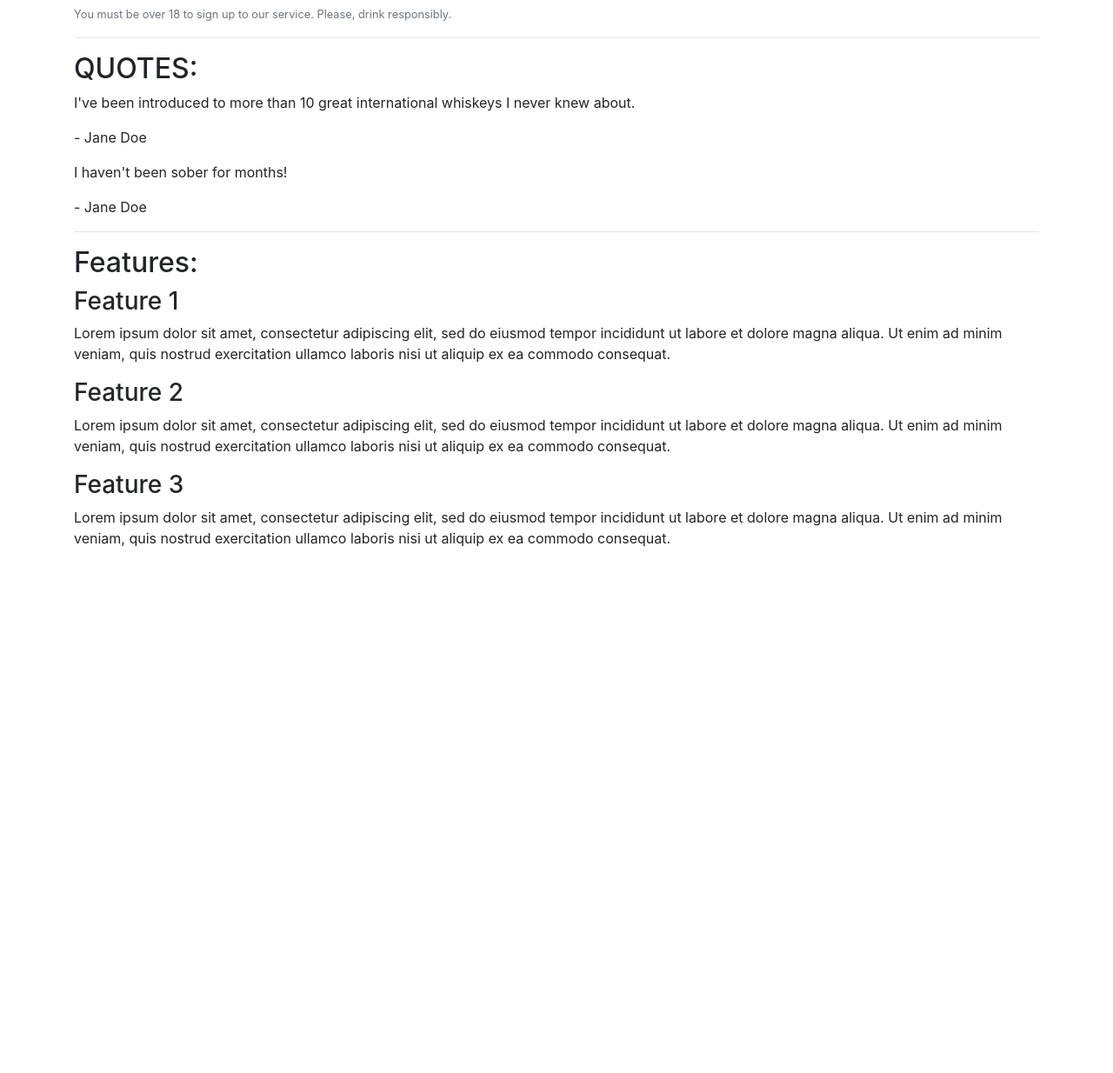
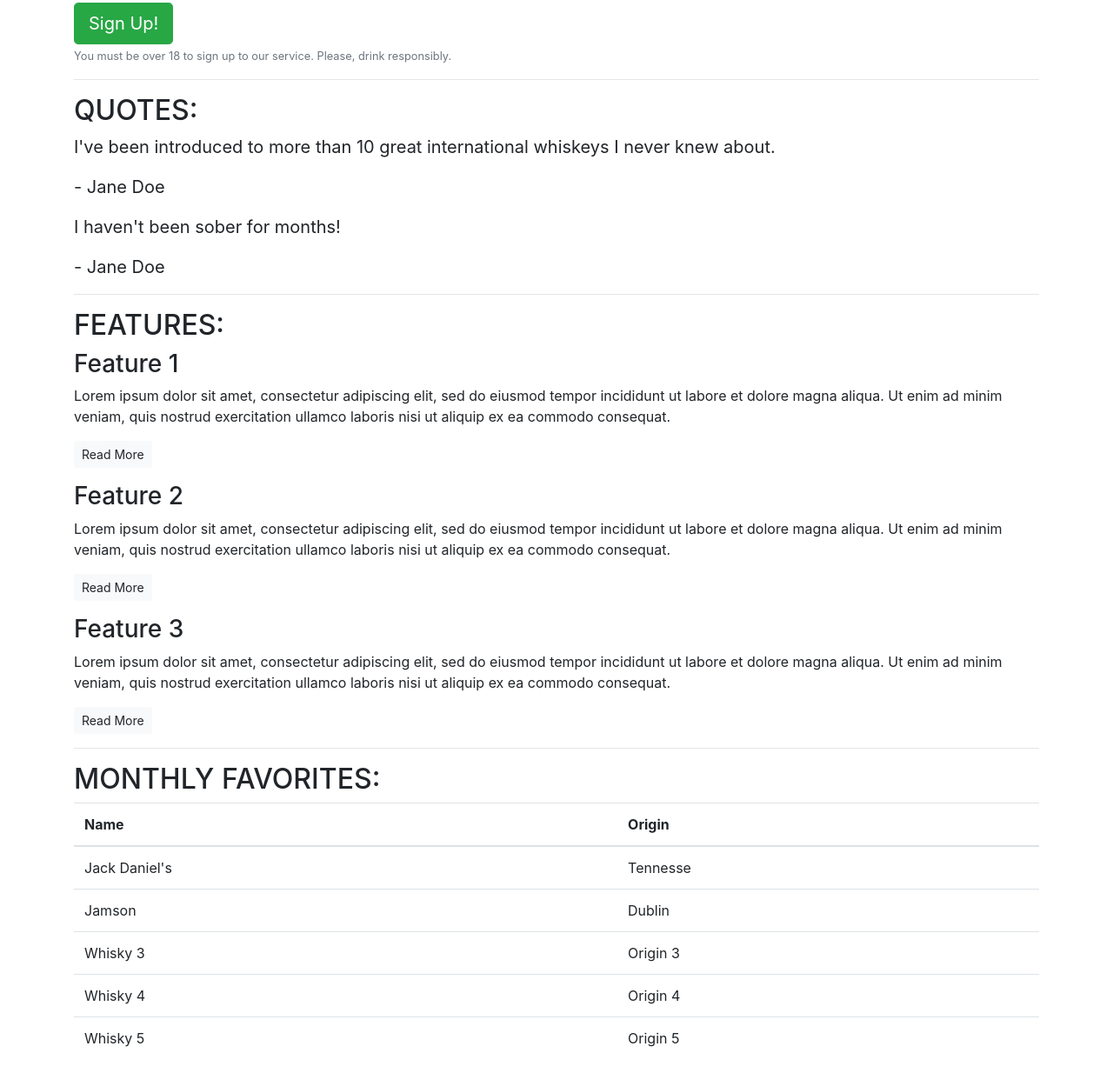
Before and after one commit to 2tracks/Bootstrap4, a plain HTML site: page index.html in a window 1280 px wide. Shown: the part 99-1333 px from the top of the page at 87% size. Before the commit the page ends 800 px from the top, so only its background shows below. Drawn offline with nearby package versions, Linux system fonts and the light colour scheme.

Commit message:
Added diff classes and table

```diff
--- a/index.html
+++ b/index.html
@@ -15,6 +15,7 @@
             <h1>The finest whiskeys delivered to your doorstep.</h1>
             <p class="lead">Sign up today to start receiving the world's best whiskeys every month.
             <s>€19.99</s> <strong><mark>First one is free!</mark></strong></p>
+            <button class="btn btn-success btn-lg">Sign Up!</button>
             <p class="text-muted"><small>You must be over 18 to sign up to our service. Please, drink responsibly.</small></p>
         </section>
         <!-- /.callout -->
@@ -23,35 +24,82 @@
         <!-- Quotes -->
         <section class="quotes">
             <h2 class="text-uppercase">Quotes:</h2>
-            <div class="quote">
+            <blockquote class="blockquote">
                 <p>I've been introduced to more than 10 great international whiskeys I never knew about.</p>
                 <p>- Jane Doe</p>
-            </div>
-            <div class="quote">
+            </blockquote>
+            <blockquote class="blockquote">
                 <p>I haven't been sober for months!</p>
                 <p>- Jane Doe</p>
-            </div>
+            </blockquote>
         </section>
         <!-- /.quotes -->
         <hr>
 
         <!-- Features -->
         <section class="features">
-            <h2>Features:</h2>
+            <h2 class="text-uppercase">Features:</h2>
             <div class="feature">
                 <h3>Feature 1</h3>
-                <p>Lorem ipsum dolor sit amet, consectetur adipiscing elit, sed do eiusmod tempor incididunt ut labore et dolore magna aliqua. Ut enim ad minim veniam, quis nostrud exercitation ullamco laboris nisi ut aliquip ex ea commodo consequat.</p>
+                <p>Lorem ipsum dolor sit amet, consectetur adipiscing elit, sed do eiusmod tempor incididunt
+                 ut labore et dolore magna aliqua. Ut enim ad minim veniam, quis nostrud exercitation ullamco
+                 laboris nisi ut aliquip ex ea commodo consequat.</p>
+                 <p><a class="btn btn-sm btn-light" href="#">Read More</a></p>
             </div>
             <div class="feature">
                 <h3>Feature 2</h3>
-                <p>Lorem ipsum dolor sit amet, consectetur adipiscing elit, sed do eiusmod tempor incididunt ut labore et dolore magna aliqua. Ut enim ad minim veniam, quis nostrud exercitation ullamco laboris nisi ut aliquip ex ea commodo consequat.</p>
+                <p>Lorem ipsum dolor sit amet, consectetur adipiscing elit, sed do eiusmod tempor incididunt ut
+                 labore et dolore magna aliqua. Ut enim ad minim veniam, quis nostrud exercitation ullamco laboris nisi ut aliquip ex ea commodo consequat.</p>
+                <p><a class="btn btn-sm btn-light" href="#">Read More</a></p>
             </div>
             <div class="feature">
                 <h3>Feature 3</h3>
-                <p>Lorem ipsum dolor sit amet, consectetur adipiscing elit, sed do eiusmod tempor incididunt ut labore et dolore magna aliqua. Ut enim ad minim veniam, quis nostrud exercitation ullamco laboris nisi ut aliquip ex ea commodo consequat.</p>
+                <p>Lorem ipsum dolor sit amet, consectetur adipiscing elit, sed do eiusmod tempor incididunt
+                ut labore et dolore magna aliqua. Ut enim ad minim veniam, quis nostrud exercitation ullamco laboris nisi ut aliquip ex ea commodo consequat.</p>
+                <p><a class="btn btn-sm btn-light" href="#">Read More</a></p>
             </div>
         </section>
         <!-- /.features -->
+        <hr>
+        <!-- Monthly favorites -->
+        <section>
+            <h2 class="text-uppercase">Monthly favorites:</h2>
+            <div class="table-responsive">
+                <table class="table">
+                    <thead>
+                        <tr>
+                        <th scope="col">Name</th>
+                        <th scope="col">Origin</th>
+                        </tr>
+                    </thead>
+                    <tbody>
+                        <tr>
+                            <td>Jack Daniel's</td>
+                            <td>Tennesse</td>
+                        </tr>
+                        <tr>
+                            <td>Jamson</td>
+                            <td>Dublin</td>
+                        </tr>
+                        <tr>
+                            <td>Whisky 3</td>
+                            <td>Origin 3</td>
+                        </tr>
+                         <tr>
+                            <td>Whisky 4</td>
+                            <td>Origin 4</td>
+                        </tr>
+                         <tr>
+                            <td>Whisky 5</td>
+                            <td>Origin 5</td>
+                        </tr>
+
+                    </tbody>
+                </table>
+            </div>
+        </section>
+        <!-- /.monthly favorites -->
+
     </article>
 </body>
 </html>
```
